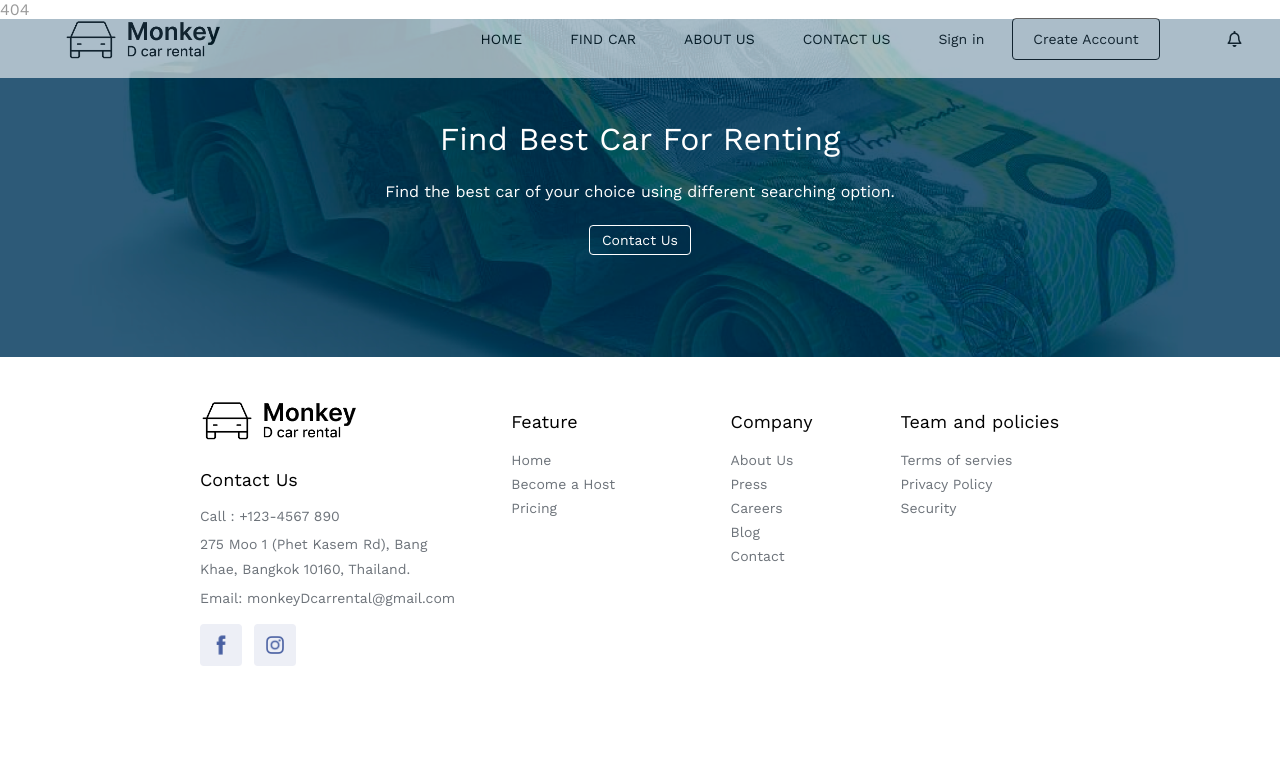
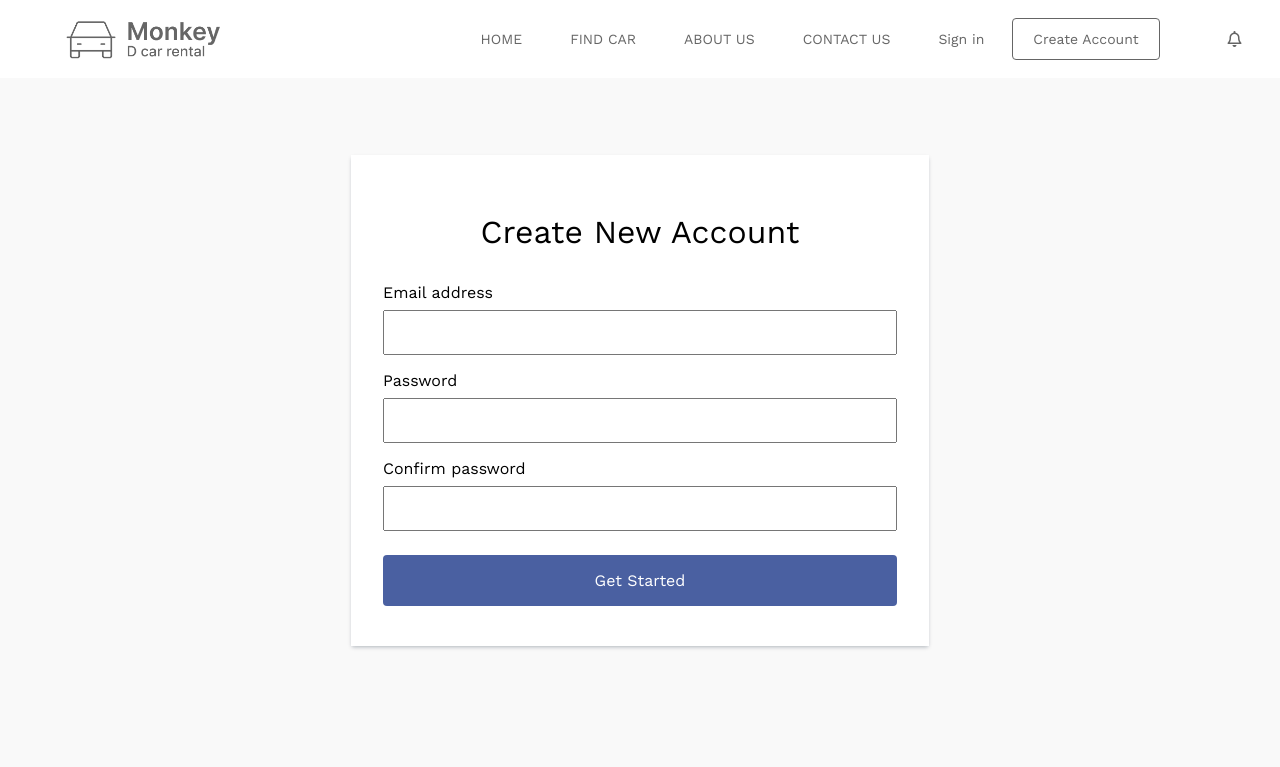
Before and after one commit to 2110336-2565-2/Sec1_Group6_MonkeyD_Frontend, a React (Create React App) app: page /signup in a window 1280 px wide. Shown: the top 767 px of the page. Built offline with nearby package versions, Linux system fonts and the light colour scheme.

Commit message:
Signin & Signup UI completed

```diff
--- a/src/App.jsx
+++ b/src/App.jsx
@@ -12,7 +12,8 @@ const App = () => {
       <BrowserRouter>
         <Routes>
           <Route path="/" exact element={<HomePage />} />
-          <Route path="/signin" element={<SigninPage />} />
+          <Route path="/signin" element={<SigninPage signin/>} />
+          <Route path="/signup" element={<SigninPage signup/>} />
           <Route path="/about" element={<AboutUsPage />} />
           <Route path="*" element={<NoPage />} />
         </Routes>
--- a/src/assets/styles/components/SigninBox.scss
+++ b/src/assets/styles/components/SigninBox.scss
@@ -46,3 +46,7 @@
         text-align: center;
     }
 }
+
+.error {
+    color: var(--caution-color);
+}
--- a/src/components/Navbar.jsx
+++ b/src/components/Navbar.jsx
@@ -23,7 +23,9 @@ const Navbar = () => {
           <Link to="/signin" className="content">
             Sign in
           </Link>
-          <button className="profile content">Create Account</button>
+          <Link to="/signup" className="profile content">
+            Create Account
+          </Link>
         </nav>
         <i className="fa-regular fa-bell"></i>
       </div>
--- a/src/components/Signin.jsx
+++ b/src/components/Signin.jsx
@@ -1,26 +1,131 @@
 import React, {useState} from "react";
 
-const Signin = () => {
+const Signin = ({signin, signup}) => {
+  const resetForm = {
+    email: "",
+    password: "",
+    confirmPassword: "",
+  };
+
+  const [form, setForm] = useState(resetForm);
+
+  const [error, setError] = useState(resetForm);
+
+  const handleChange = (event) => {
+    const {name, value} = event.target;
+    setForm({
+      ...form,
+      [name]: value,
+    });
+    validateForm(event);
+  };
+
+  const validateForm = (event) => {
+    let {name, value} = event.target;
+    setError((prev) => {
+      const stateObj = {...prev, [name]: ""};
+      switch (name) {
+        case "email":
+          if (!value) {
+            stateObj[name] = "Please enter email.";
+          } else if (!/^[A-Z0-9._%+-]+@[A-Z0-9.-]+\.[A-Z]{2,4}$/i.test(value)) {
+            stateObj[name] = "Invalid email address";
+          }
+          break;
+
+        case "password":
+          if (!value) {
+            stateObj[name] = "Please enter Password.";
+          } else if (form.confirmPassword && value !== form.confirmPassword) {
+            stateObj["confirmPassword"] =
+              "Password and Confirm Password does not match.";
+          } else {
+            stateObj["confirmPassword"] = form.confirmPassword
+              ? ""
+              : error.confirmPassword;
+          }
+          break;
+
+        case "confirmPassword":
+          if (!value) {
+            stateObj[name] = "Please enter Confirm Password.";
+          } else if (form.password && value !== form.password) {
+            stateObj[name] = "Password and Confirm Password does not match.";
+          }
+          break;
+
+        default:
+          break;
+      }
+
+      return stateObj;
+    });
+  };
+
   const handleSignUp = (event) => {
     event.preventDefault();
 
-    const email = event.target.email.value;
-    const password = event.target.password.value;
-    console.log(`${email} ${password}`);
+    const {email, password, confirmPassword} = form;
+    if (JSON.stringify(error) === JSON.stringify(resetForm)) {
+      console.log("success");
+      setForm(resetForm);
+    }
+  };
 
-    event.target.reset();
+  const handleSignIn = (event) => {
+    event.preventDefault();
+    const {email, password} = form;
+    if (JSON.stringify(error) === JSON.stringify(resetForm)) {
+      console.log("success");
+      setForm(resetForm);
+    }
   };
 
   return (
     <div className="signin-container">
       <div className="signin-box">
-        <h2>Create New Account</h2>
-        <form onSubmit={handleSignUp} className="signin-form">
+        <h2>{signup ? "Create New Account" : "Sign in"}</h2>
+        <form
+          onSubmit={signup ? handleSignUp : handleSignIn}
+          className="signin-form"
+        >
           <label>Email address</label>
-          <input type="email" id="email" name="email" required />
+          <input
+            // type="email"
+            id="email"
+            name="email"
+            value={form.email}
+            onChange={handleChange}
+            onBlur={validateForm}
+          />
+          {error.email && <span className="error">{error.email}</span>}
           <label>Password</label>
-          <input type="password" id="password" name="password" required />
-          <button type="submit">Get Started</button>
+          <input
+            type="password"
+            id="password"
+            name="password"
+            value={form.password}
+            onChange={handleChange}
+            onBlur={validateForm}
+          />
+          {error.password && <span className="error">{error.password}</span>}
+          {signup && (
+            <>
+              <label>Confirm password</label>
+              <input
+                type="password"
+                id="confirmPassword"
+                name="confirmPassword"
+                value={form.confirmPassword}
+                onChange={handleChange}
+                onBlur={validateForm}
+              />
+              {error.confirmPassword && (
+                <span className="error">{error.confirmPassword}</span>
+              )}
+            </>
+          )}
+          <button type="submit">{signup ? "Get Started" : "Sign in"}</button>
         </form>
         {/* <div className="social-links">
             <p>Or register using:</p>
--- a/src/pages/SigninPage.jsx
+++ b/src/pages/SigninPage.jsx
@@ -2,12 +2,17 @@ import React from "react";
 import Footer from "../components/Footer";
 import Signin from "../components/Signin";
 
-const SigninPage = () => {
-    return (
-        <div className="signin-page-container">
-            <Signin />
-        </div>
-    );
+const SigninPage = ({signin, signup}) => {
+  console.log(`${signin} ${signup}`);
+  return signin ? (
+    <div className="signin-page-container">
+      <Signin signin/>
+    </div>
+  ) : (
+    <div className="signin-page-container">
+      <Signin signup/>
+    </div>
+  );
 };
 
 export default SigninPage;
```
